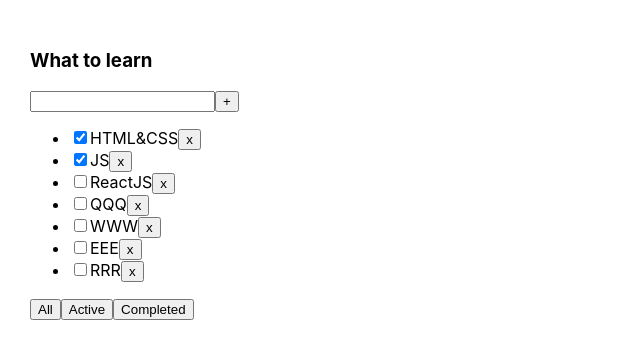
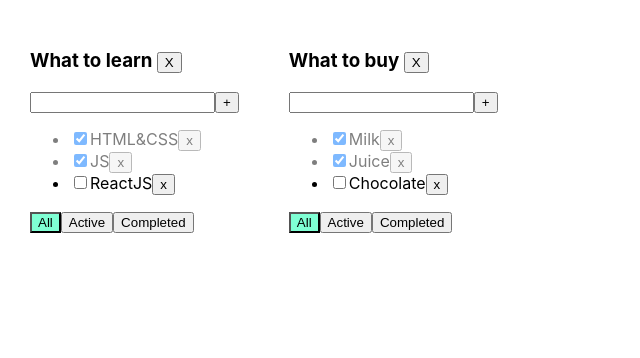
Before and after one commit to sibiryakov090591/TodoList, a React (Create React App) app: page / in a window 1280 px wide. Shown: the top 358 px of the page, without its empty margins (0-640 px from the left). Built offline with nearby package versions, Linux system fonts and the light colour scheme.

Commit message:
Add remove and sort ToDoList function

```diff
--- a/src/App.css
+++ b/src/App.css
@@ -6,3 +6,19 @@
 .App > div {
   margin-right: 50px;
 }
+
+.error {
+  border: 1px solid red;
+}
+
+.error-message {
+  color: red;
+}
+
+.active-filter {
+  background-color: aquamarine;
+}
+
+.is-done {
+  opacity: 0.5;
+}
--- a/src/App.tsx
+++ b/src/App.tsx
@@ -2,6 +2,16 @@ import React, {useState} from 'react';
 import './App.css';
 import ToDoList from "./ToDoList";
 import {v1} from "uuid";
+
+export type TodoListsType = {
+    id: string
+    title: string
+    filter: string
+}
+
+export type TasksType = {
+    [key: string]: Array<TaskType>
+}
 
 export type TaskType = {
     id: string
@@ -13,51 +23,100 @@ export type FilterValuesType = "all" | "active" | "completed"
 
 function App() {
 
-    const [tasks, setTasks] = useState<Array<TaskType>>(
-        [
+    const todoListId1 = v1();
+    const todoListId2 = v1();
+
+    const [todoLists, setTodoLists] = useState<Array<TodoListsType>>([
+        {
+            id: todoListId1,
+            title: "What to learn",
+            filter: "all"
+        },
+        {
+            id: todoListId2,
+            title: "What to buy",
+            filter: "all"
+        }
+    ])
+
+    const [tasks, setTasks] = useState<TasksType>({
+        [todoListId1]: [
             {id: v1(), title: "HTML&CSS", isDone: true},
             {id: v1(), title: "JS", isDone: true},
-            {id: v1(), title: "ReactJS", isDone: false},
-            {id: v1(), title: "QQQ", isDone: false},
-            {id: v1(), title: "WWW", isDone: false},
-            {id: v1(), title: "EEE", isDone: false},
-            {id: v1(), title: "RRR", isDone: false},
+            {id: v1(), title: "ReactJS", isDone: false}
+        ],
+        [todoListId2]: [
+            {id: v1(), title: "Milk", isDone: true},
+            {id: v1(), title: "Juice", isDone: true},
+            {id: v1(), title: "Chocolate", isDone: false}
         ]
-    )
+    })
 
-    const [filter, setFilter] = useState<FilterValuesType>("all")
-
-    function removeTask(taskId: string) {
-        let newTasks = tasks.filter(task => task.id !== taskId)
-        setTasks(newTasks)
+    function removeTask(taskId: string, todoListId: string) {
+        let todoListTasks = tasks[todoListId]
+        tasks[todoListId] = todoListTasks.filter(tl => tl.id !== taskId)
+        setTasks({...tasks})
     }
 
-    function changeFilter(filterValue: FilterValuesType) {
-        setFilter(filterValue)
+    function removeTodoList(id: string) {
+        setTodoLists(todoLists.filter(tl => tl.id !== id))
+        delete tasks[id]
+        setTasks({...tasks})
     }
 
-    function addTask(title: string) {
-        let task = {id: v1(), title: title, isDone: true}
-        let newTasks = [task, ...tasks]
-        setTasks(newTasks)
+    function changeFilter(filterValue: FilterValuesType, todoListId: string) {
+        let todolist = todoLists.find(tl => tl.id === todoListId)
+        if (todolist) {
+            todolist.filter = filterValue
+            setTodoLists([...todoLists])
+        }
     }
 
-    let tasksForToDoList = tasks;
-    if (filter === "active") {
-        tasksForToDoList = tasks.filter(t => !t.isDone)
+    function addTask(title: string, todoListId: string) {
+        let task = {id: v1(), title: title, isDone: true}
+        let todoListTasks = tasks[todoListId]
+        tasks[todoListId] = [task, ...todoListTasks]
+        setTasks({...tasks})
     }
-    if (filter === "completed") {
-        tasksForToDoList = tasks.filter(t => t.isDone)
+
+    function changeTaskStatus(id: string, isDone: boolean, todoListId: string) {
+        let todoListTasks = tasks[todoListId]
+        let task = todoListTasks.find(t => t.id === id)
+        if (task) {
+            task.isDone = isDone
+            setTasks({...tasks})
+        }
     }
 
     return (
         <div className="App">
-            <ToDoList title={"What to learn"}
-                      tasks={tasksForToDoList}
-                      removeTask={removeTask}
-                      changeFilter={changeFilter}
-                      addTask={addTask}
-            />
+            {
+                todoLists.map(tl => {
+                    let allTodoListTasks = tasks[tl.id]
+                    let tasksForToDoList = allTodoListTasks;
+                    if (tl.filter === "active") {
+                        tasksForToDoList = allTodoListTasks.filter(t => !t.isDone)
+                    }
+                    if (tl.filter === "completed") {
+                        tasksForToDoList = allTodoListTasks.filter(t => t.isDone)
+                    }
+
+                    return (
+                        <ToDoList key={tl.id}
+                                  id={tl.id}
+                                  title={tl.title}
+                                  tasks={tasksForToDoList}
+                                  removeTask={removeTask}
+                                  removeTodoList={removeTodoList}
+                                  changeFilter={changeFilter}
+                                  addTask={addTask}
+                                  changeTaskStatus={changeTaskStatus}
+                                  filter={tl.filter}/>
+                    )
+                })
+            }
+
+
         </div>
     )
 }
--- a/src/ToDoList.tsx
+++ b/src/ToDoList.tsx
@@ -2,47 +2,66 @@ import React, {ChangeEvent, KeyboardEvent, useState} from 'react';
 import {FilterValuesType, TaskType} from "./App";
 
 type ToDoListType = {
+    id: string
     title: string
     tasks: Array<TaskType>
-    removeTask: (taskID:string) => void
-    changeFilter: (filterValue: FilterValuesType) => void
-    addTask: (title: string) => void
+    removeTask: (taskID:string, todoListId: string) => void
+    removeTodoList: (id: string) => void
+    changeFilter: (filterValue: FilterValuesType, todoListId: string) => void
+    addTask: (title: string, todoListId: string) => void
+    changeTaskStatus: (id: string, isDone: boolean, todoListId: string) => void
+    filter: string
 }
 
 function ToDoList(props: ToDoListType) {
 
-    let [title, setTitle] = useState("")
+    const [title, setTitle] = useState("")
+    const [error, setError] = useState<string | null>(null)
     const addTask = () => {
-        props.addTask(title)
-        setTitle("")
+        if (title.trim() !== "") {
+            props.addTask(title, props.id)
+            setTitle("")
+        } else {
+            setError("Title is required!")
+        }
     }
+    const removeTodoList = () => {props.removeTodoList(props.id)}
     const onChangeHandler = (e:ChangeEvent<HTMLInputElement>) => {
         setTitle(e.currentTarget.value)
     }
     const onKeyPressHandler = (e:KeyboardEvent<HTMLInputElement>) => {
+        setError(null)
         if (e.charCode === 13) {addTask()}
     }
-    const onAllClickHandler = () => {props.changeFilter("all")}
-    const onActiveClickHandler = () => {props.changeFilter("active")}
-    const onCompletedClickHandler = () => {props.changeFilter("completed")}
+    const onAllClickHandler = () => {props.changeFilter("all", props.id)}
+    const onActiveClickHandler = () => {props.changeFilter("active", props.id)}
+    const onCompletedClickHandler = () => {props.changeFilter("completed", props.id)}
 
     return (
         <div>
-            <h3>{props.title}</h3>
+            <h3>{props.title} <button onClick={removeTodoList}>X</button></h3>
             <div>
                 <input value={title}
                        onChange={onChangeHandler}
                        onKeyPress={onKeyPressHandler}
+                       className={error ? "error" : ""}
                 />
                 <button onClick={addTask}>+</button>
+                {error && <div className="error-message">{error}</div>}
             </div>
             <ul>
                 {
                     props.tasks.map(task => {
-                        const onClickHandler = () => {props.removeTask(task.id)}
+                        const onClickHandler = () => {props.removeTask(task.id, props.id)}
+                        const onChangeHandler = (e: ChangeEvent<HTMLInputElement>) => {
+                            let newIsDoneValue = e.currentTarget.checked
+                            props.changeTaskStatus(task.id, newIsDoneValue, props.id)
+                        }
 
                         return (
-                            <li><input type="checkbox" checked={task.isDone}/>
+                            <li className={task.isDone ? "is-done" : ""}><input type="checkbox"
+                                       checked={task.isDone}
+                                       onChange={onChangeHandler}/>
                                 <span>{task.title}</span>
                                 <button onClick={onClickHandler}>x</button>
                             </li>
@@ -51,9 +70,12 @@ function ToDoList(props: ToDoListType) {
                 }
             </ul>
             <div>
-                <button onClick={onAllClickHandler}>All</button>
-                <button onClick={onActiveClickHandler}>Active</button>
-                <button onClick={onCompletedClickHandler}>Completed</button>
+                <button className={props.filter === "all" ? "active-filter" : ""}
+                        onClick={onAllClickHandler}>All</button>
+                <button className={props.filter === "active" ? "active-filter" : ""}
+                        onClick={onActiveClickHandler}>Active</button>
+                <button className={props.filter === "completed" ? "active-filter" : ""}
+                        onClick={onCompletedClickHandler}>Completed</button>
             </div>
         </div>
     )
```
